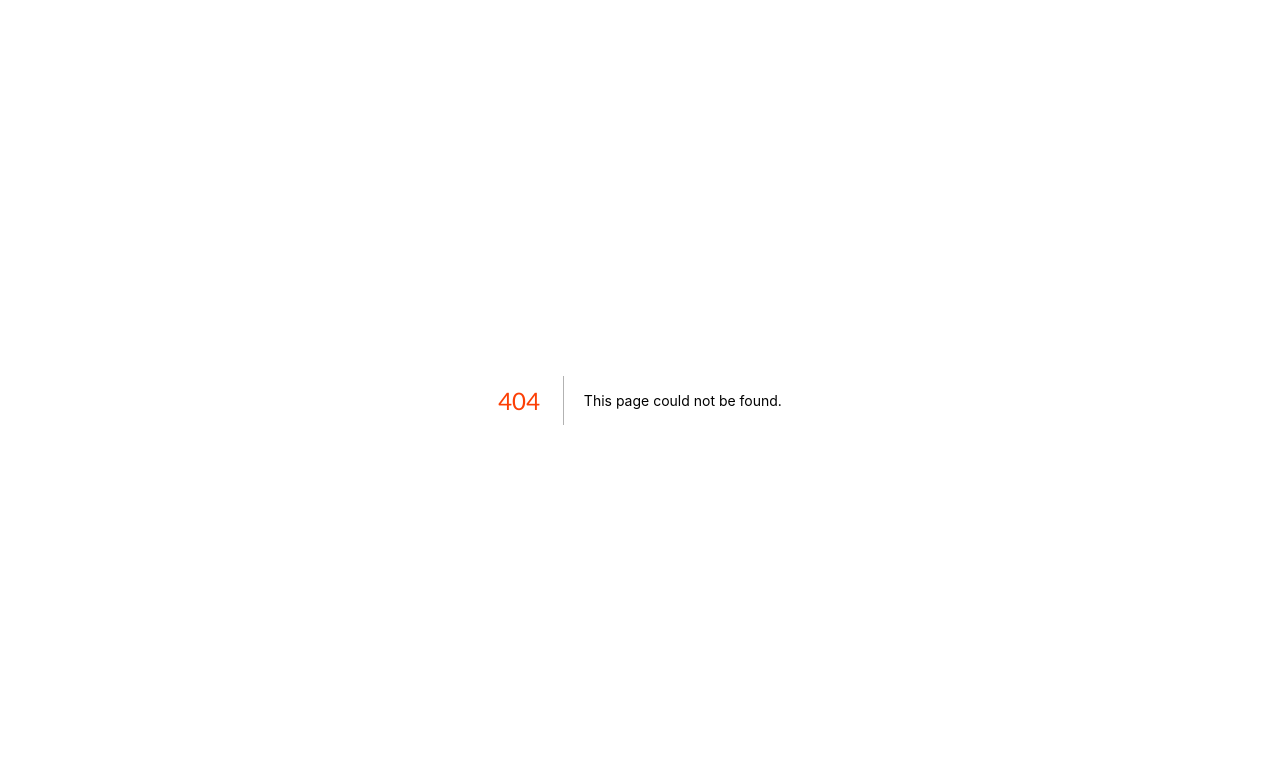
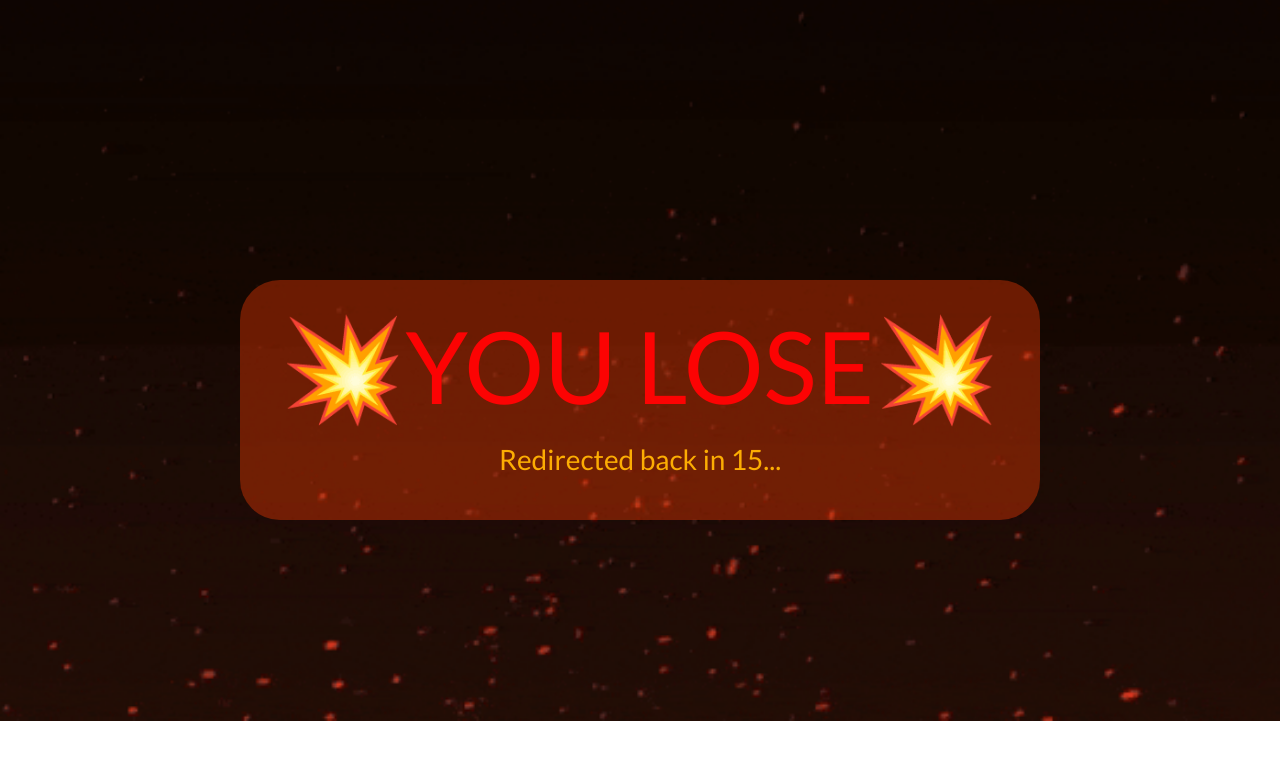
Before and after one commit to OblivionBoss/261200-Project, a Next.js app in the folder OOP_FRONTEND/: page /EndGame in a window 1280 px wide. Before the commit this address had no page. Shown: the top 760 px of the page. Built offline with nearby package versions, Linux system fonts and the light colour scheme.

Commit message:
Update #4
- Add EndGame page
- Fix TimeCounter to be configurable
- Linked JoinGame to WaitRoom

```diff
--- /dev/null
+++ b/OOP_FRONTEND/pages/EndGame.jsx
@@ -0,0 +1,53 @@
+import React, { useRef, useEffect, useState } from "react";
+
+export default function EndGame({ isWin }) {
+  const [countdown, setCountdown] = useState(20);
+
+  //   useEffect(() => {
+  //     document.body.style.filter = "blur(5px)"; // blur the entire page when popup is opened
+  //     return () => {
+  //       document.body.style.filter = ""; // remove blur effect when popup is closed
+  //     };
+  //   }, []);
+
+  useEffect(() => {
+    const timeoutId = setTimeout(() => {
+      window.location.href = "/"; // redirect to another page after 5 seconds
+    }, countdown * 1000);
+    return () => clearTimeout(timeoutId); // clear timeout when component is unmounted
+  }, []);
+
+  useEffect(() => {
+    const intervalId = setInterval(() => {
+      setCountdown(countdown - 1);
+    }, 1000);
+    return () => clearInterval(intervalId); // clear interval when component is unmounted
+  }, [countdown]);
+
+  return (
+    <div
+      className="construct"
+      style={{
+        position: "absolute",
+        top: "50%",
+        left: "50%",
+        transform: "translate(-50%, -50%)",
+        height: "240px",
+        width: "800px",
+        marginLeft: "0px",
+        marginTop: "0px",
+      }}
+    >
+      {/* <h1 style={{ fontSize: "100px", color: "#fcad03" }}>
+        {isWin ? "🎉YOU WIN🎉" : "💥YOU LOSE💥"}
+      </h1> */}
+
+      {isWin ? (
+        <h1 style={{ fontSize: "100px", color: "#03fc6f" }}>🎉YOU WIN🎉</h1>
+      ) : (
+        <h1 style={{ fontSize: "100px", color: "#fc0303" }}>💥YOU LOSE💥</h1>
+      )}
+      <h3 style={{ color: "#fcad03" }}>Redirected back in {countdown}...</h3>
+    </div>
+  );
+}
--- a/OOP_FRONTEND/pages/InitialCon.jsx
+++ b/OOP_FRONTEND/pages/InitialCon.jsx
@@ -95,7 +95,9 @@ export default function InitialCon() {
                 style={{ marginLeft: "100px", width: "750px" }}
               >
                 <TimeCounter
-                  countdownTimestampMs={Date.now() + 5 * 60 * 1000 + 5 * 1000}
+                  MIN="03"
+                  SEC="20"
+                  countdownTimestampMs={Date.now() + 3 * 60 * 1000 + 20 * 1000}
                 />
                 <h2 style={{ fontFamily: "Lato", color: "#fcad03" }}>
                   {" "}
--- a/OOP_FRONTEND/pages/JoinGame.jsx
+++ b/OOP_FRONTEND/pages/JoinGame.jsx
@@ -6,7 +6,7 @@ export default function JoinGame() {
   const [Name, setName] = useState("");
   const [IP, setIP] = useState("");
 
-  const url = "ws://" + IP /*"10.83.245.232"*/ + ":8080/project";
+  const url = "ws://" + /*IP*/ "10.83.245.232" + ":8080/project";
   let client;
 
   useEffect(() => {
@@ -144,7 +144,7 @@ export default function JoinGame() {
                   placeholder="Please enter your local-host"
                 />
               </div>
-              <a href="/WaitRoom" style={{ marginTop: "20px" }}>
+              <a href="/WaitRoom?Player=2" style={{ marginTop: "20px" }}>
                 <span
                   class="border-0 rounded-3 py-1 px-3 p-3"
                   style={{
```
Also changed, not shown: OOP_FRONTEND/components/TimeCounter.jsx (+8 -5 lines), OOP_FRONTEND/pages/Hexagon.jsx (+4 -3 lines), OOP_FRONTEND/pages/UPBEAT.jsx (+21 -4 lines).
